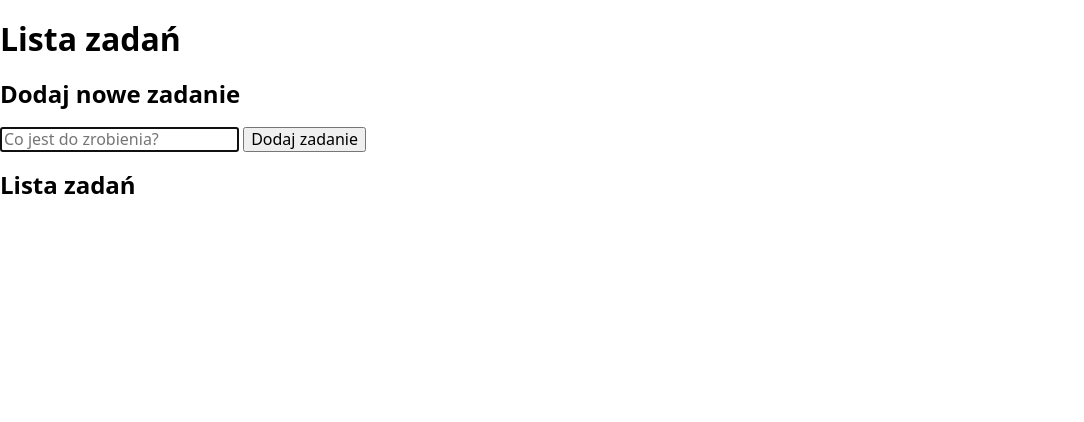
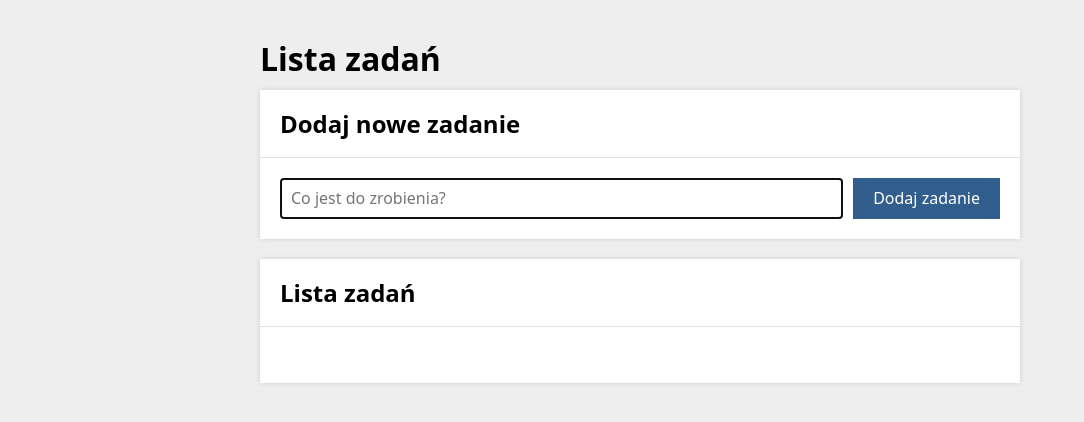
Before and after one commit to GrzegorzTrzeciakowski/To-do-list, a plain HTML site: page index.html in a window 1280 px wide. Shown: the whole page, without its empty margins (0-1084 px from the left). Drawn offline with nearby package versions, Linux system fonts and the light colour scheme.

Commit message:
added css styles

```diff
--- a/css/styles.css
+++ b/css/styles.css
@@ -5,3 +5,70 @@ html {
 *, ::after, ::before {
     box-sizing: inherit;
 }
+
+.body {
+    background-color: #eee;
+}
+
+.main {
+    max-width: 800px;
+    margin: 0 auto;
+    padding: 20px;
+    display: grid;
+    grid-template-columns: 1fr;
+    grid-gap: 20px;
+}
+
+.header {
+    margin-bottom: -30px;
+}
+
+.section {
+    background-color: #fff;
+    box-shadow: 0px 0px 5px #ccc;
+}
+
+.section__title {
+    font-size: 24px;
+    font-weight: bold;
+    padding: 20px;
+    margin: 0;
+    border-bottom: 1px solid #ddd;
+}
+
+.section__content {
+    padding: 20px;
+}
+
+.form {
+    display: grid;
+    grid-template-columns: 1fr auto;
+    grid-gap: 10px;
+}
+
+.form__button {
+    padding: 10px 20px;
+    background-color: #325e8e;
+    color: #fff;
+    border: none;
+    cursor: pointer;
+}
+
+.form__button:hover {
+    background-color: #0056b3;
+}
+
+.form__input {
+    padding: 10px;
+    border: 1px solid #ddd;
+}
+
+.list {
+    list-style: none;
+    padding: 0;
+}
+
+.list__item {
+    padding: 10px;
+    border-bottom: 1px solid #ddd;
+}
```
